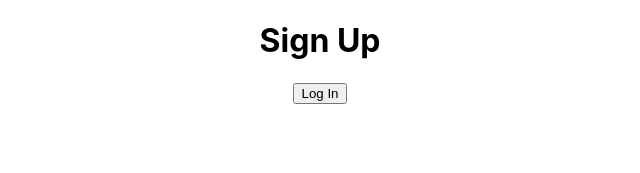
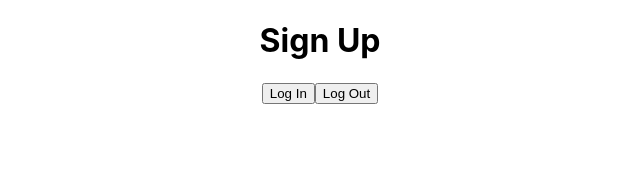
Before and after one commit to logansmith6/watchIt, a React (Create React App) app: page / in a window 1280 px wide. Shown: the top 173 px of the page, without its empty margins (320-960 px from the left). Built offline with nearby package versions, Linux system fonts and the light colour scheme.

Commit message:
logout now working

```diff
--- a/src/App.js
+++ b/src/App.js
@@ -1,6 +1,6 @@
 import React, { Component } from 'react';
 import Login from './components/Users/Login';
-
+import Logout from './components/Users/Logout'
 
 
 import './App.css';
@@ -12,6 +12,7 @@ class App extends Component {
     <div className="App">
       <h1>Sign Up</h1>
        <Login />
+       <Logout />
     </div>
   );
  }
--- a/src/components/Users/Logout.js
+++ b/src/components/Users/Logout.js
@@ -0,0 +1,15 @@
+import React from 'react';
+import {useAuth0} from '@auth0/auth0-react'
+
+const Logout = () => {
+    const {logout} = useAuth0();
+
+
+return (
+    <button onClick={() => logout()}>
+        Log Out
+    </button>
+)
+
+}
+export default Logout;
```
